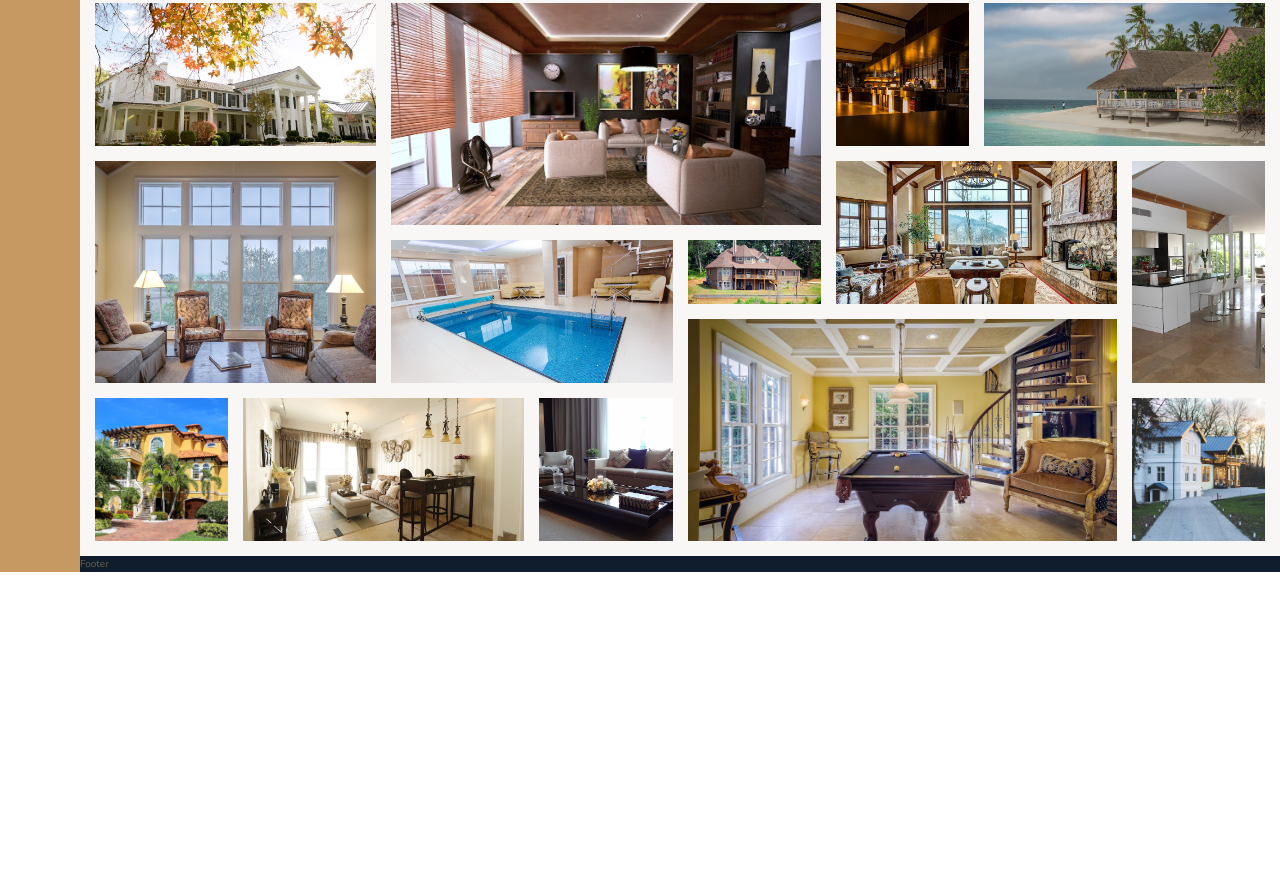
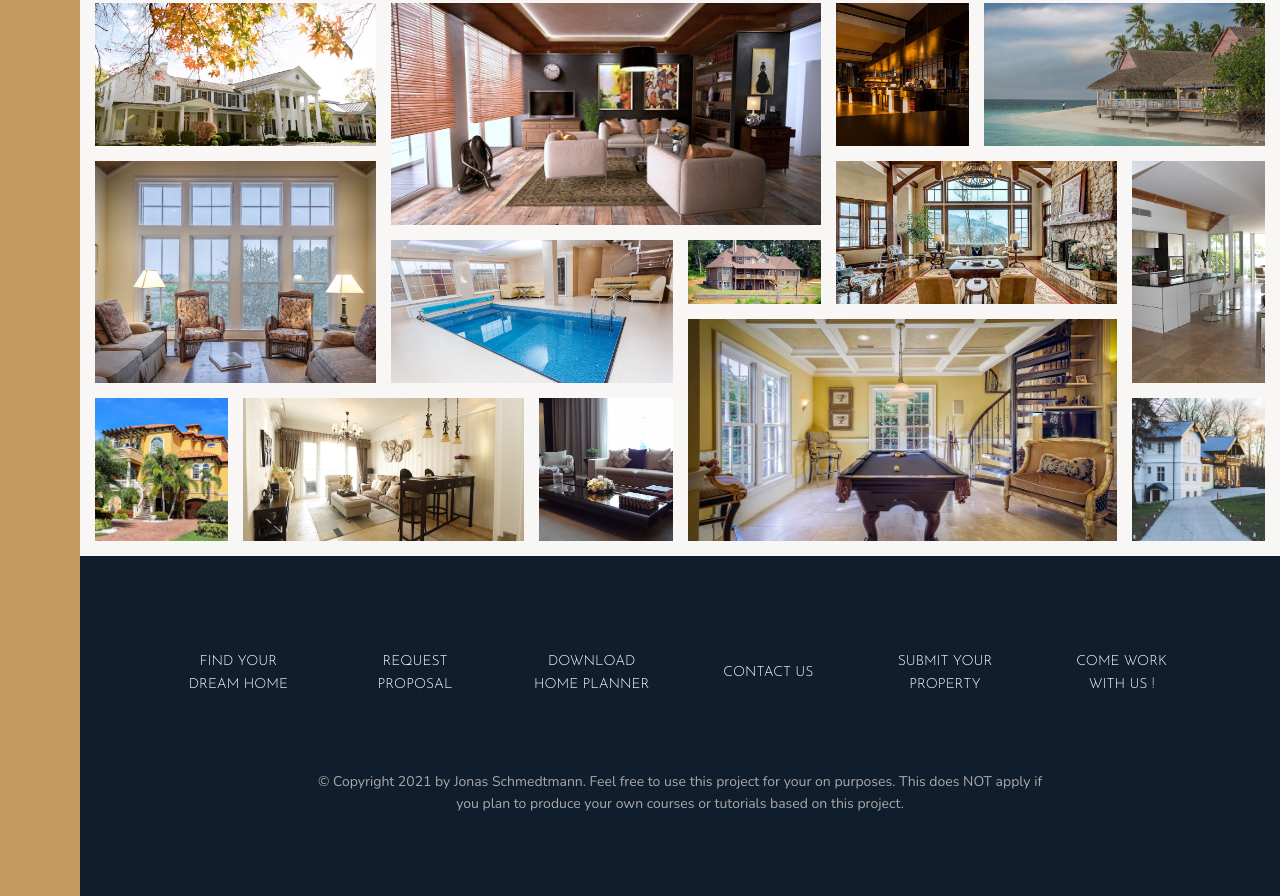
Before and after one commit to Djeeb/Nexter, a website: page index.html in a window 1280 px wide. Shown: the part 3084-3980 px from the top of the page. Before the commit the page ends 3656 px from the top, so only its background shows below. Drawn offline with nearby package versions, Linux system fonts and the light colour scheme.

Commit message:
added footer

```diff
--- a/index.html
+++ b/index.html
@@ -346,7 +346,17 @@
         </section>
 
         <footer class="footer">
-            Footer
+            <ul class="nav">
+                <li class="nav__item"><a href="#" class="nav__link">Find your dream home</a></li>
+                <li class="nav__item"><a href="#" class="nav__link">Request proposal</a></li>
+                <li class="nav__item"><a href="#" class="nav__link">Download home planner</a></li>
+                <li class="nav__item"><a href="#" class="nav__link">Contact us</a></li>
+                <li class="nav__item"><a href="#" class="nav__link">Submit your property</a></li>
+                <li class="nav__item"><a href="#" class="nav__link">Come work with us !</a></li>
+            </ul>
+            <p class="copyright">
+                &copy; Copyright 2021 by Jonas Schmedtmann. Feel free to use this project for your on purposes. This does NOT apply if you plan to produce your own courses or tutorials based on this project.
+            </p>
         </footer>
     </body>
 </html>
--- a/sass/_footer.scss
+++ b/sass/_footer.scss
@@ -1,4 +1,45 @@
 .footer {
     background-color: $color-secondary;
     grid-column: full-start / full-end;
+    padding: 8rem;
 }
+
+.nav {
+    list-style: none;
+
+    display: grid;
+    grid-template-columns: repeat(auto-fit, minmax(15rem, 1fr));
+    grid-gap: 2rem;
+    align-items: center;
+
+    &__link:link,
+    &__link:visited {
+        font-size: 1.4rem;
+        color: #fff;
+        text-decoration: none;
+        font-family: $font-display;
+        text-transform: uppercase;
+        text-align: center;
+        padding: 1.5rem;
+        display: block;
+        transition: all .2s;
+    }
+
+    &__link:hover,
+    &__link:active {
+
+        background-color: rgba($color: #fff, $alpha: .05);
+        transform: translateY(-3px);
+        transition: all .2s;
+    }
+}
+
+.copyright {
+    font-size: 1.4rem;
+    color: $color-grey-light-2;
+    margin-top: 6rem;
+    margin-right: auto;
+    margin-left: auto;
+    text-align: center;
+    width: 70%;
+}
```
Also changed, not shown: css/style.css.
